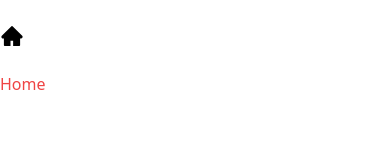
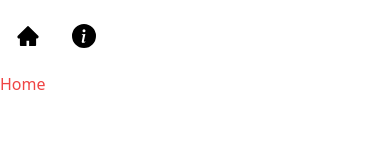
Before and after one commit to DanielMcIntyre2022/NextJS-13-imdb-app, a Next.js app: page / in a window 390 px wide. Shown: the top 160 px of the page. Built offline with nearby package versions, Linux system fonts and the light colour scheme.

Commit message:
added secondary menu item within Header component

```diff
--- a/src/components/Header.jsx
+++ b/src/components/Header.jsx
@@ -1,11 +1,13 @@
 import MenuItem from "./MenuItem";
 import {AiFillHome} from 'react-icons/ai';
+import {BsFillInfoCircleFill} from 'react-icons/bs';
 
 function Header() {
   return (
     <div>
-        <div className="">
+        <div className="flex">
             <MenuItem title="HOME" address={'/'} Icon={AiFillHome}/>
+            <MenuItem title="ABOUT" address={'/about'} Icon={BsFillInfoCircleFill}/>
         </div>
 
         <div className="">
--- a/src/components/MenuItem.jsx
+++ b/src/components/MenuItem.jsx
@@ -4,7 +4,7 @@ function MenuItem({ title, address, Icon }) {
   return (
     <div>
         <Link href={address} className="mx-4 lg:mx-6 hover:text-amber-600">
-            <Icon className="text-2xl sm:hidden"/>
+            <Icon className="text-2xl sm:hidden mx-4"/>
             <p className="hidden sm:inline my-2 text-sm">{title}</p>
         </Link>
     </div>
```
